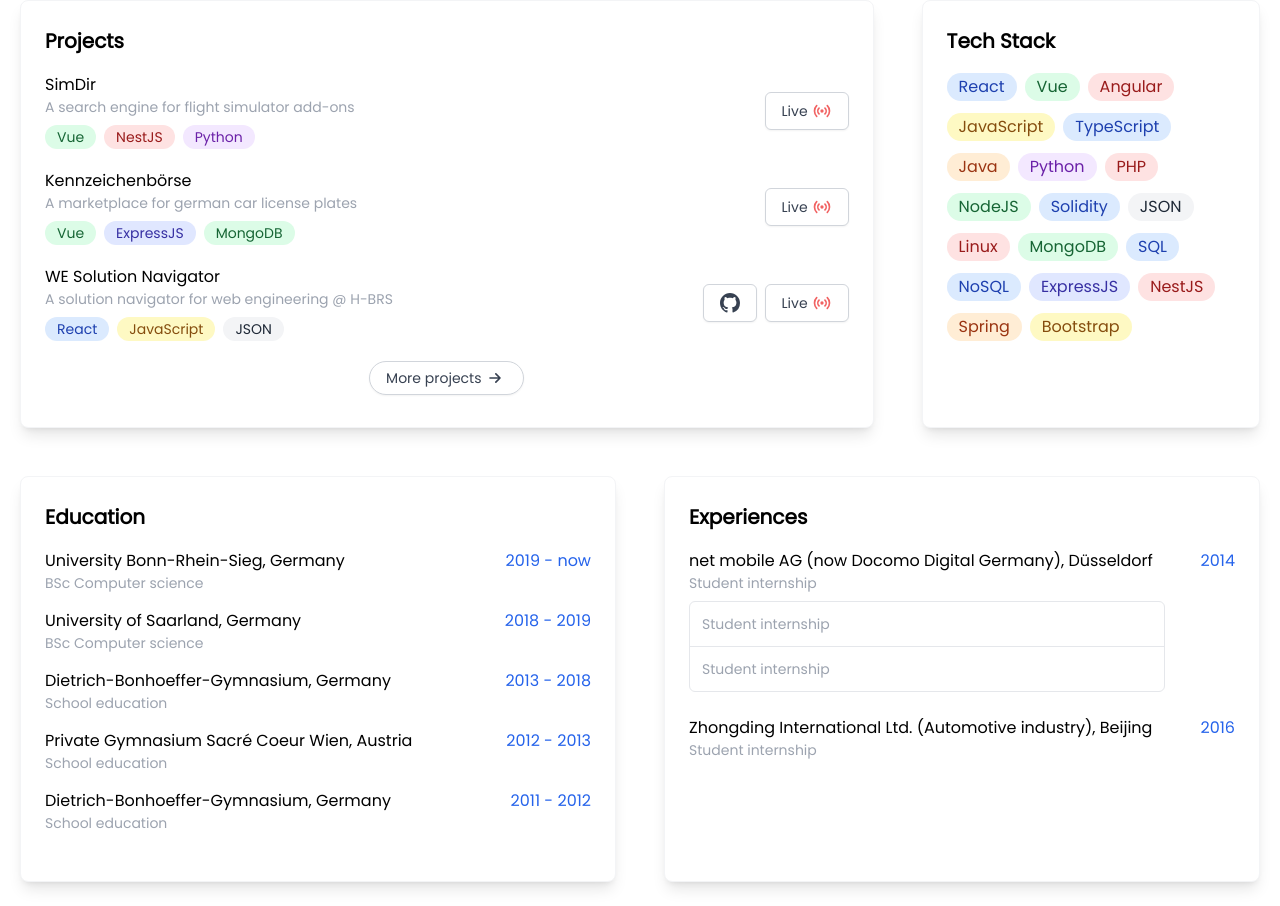
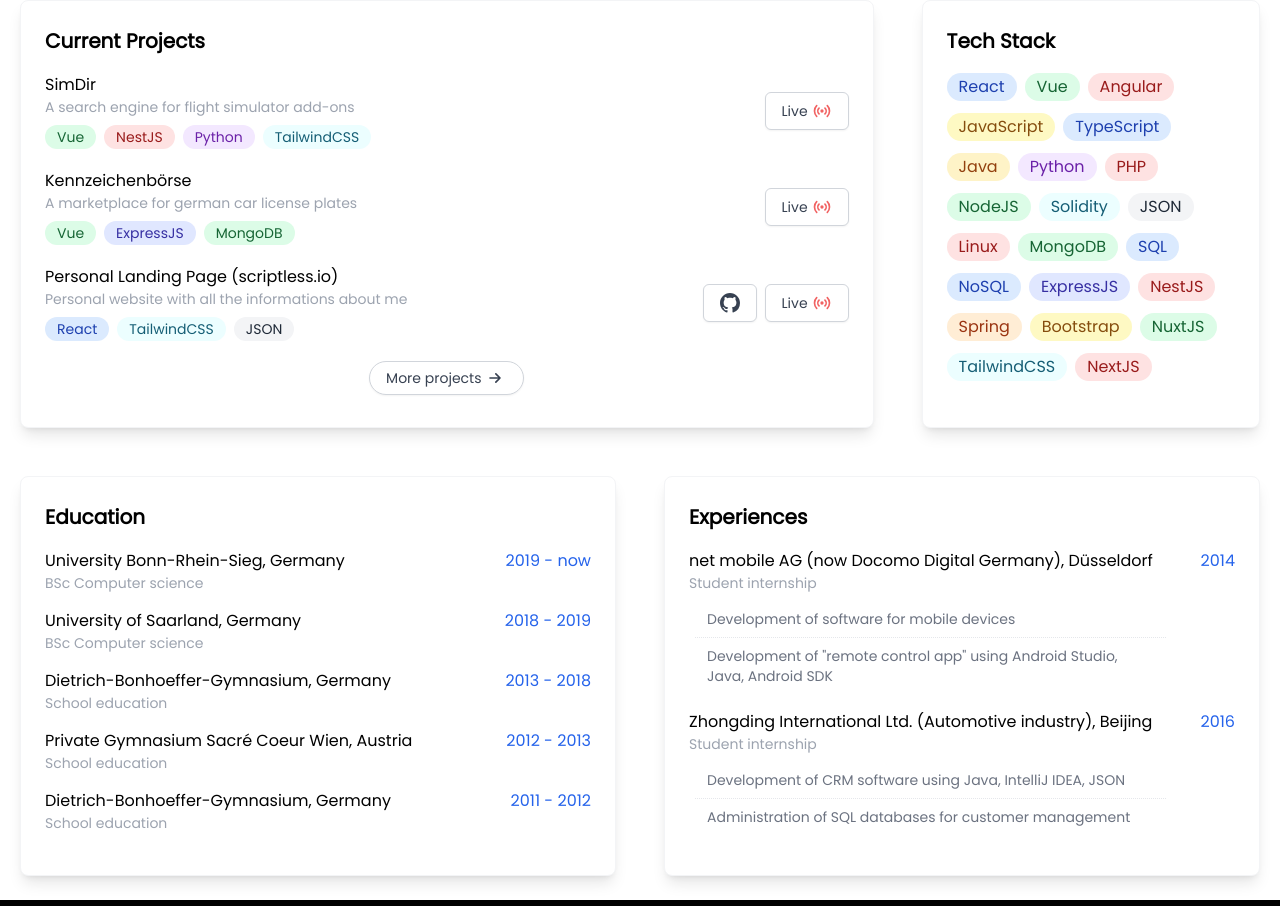
Before and after one commit to scriptless/scriptless-landing, a React (Create React App) app: page / in a window 1280 px wide. Shown: the part 320-1226 px from the top of the page. Built offline with nearby package versions, Linux system fonts and the light colour scheme.

Commit message:
Added more badge colors, added more projects and technologies

```diff
--- a/src/components/Badge.js
+++ b/src/components/Badge.js
@@ -1,6 +1,6 @@
 function Badge(props) {
   return (
-    <span class={`inline-flex items-center px-3 py-0.5 rounded-full ${props.large ? 'xl:text-base text-sm' : 'text-sm'} font-medium ${color2class(props.color)}`}>
+    <span class={`inline-flex bg- items-center px-3 py-0.5 rounded-full ${props.large ? 'xl:text-base text-sm' : 'text-sm'} font-medium ${color2class(props.color)}`}>
         {props.label}
     </span>
   )
@@ -17,6 +17,11 @@ function color2class(color) {
         case 'indigo': return 'bg-indigo-100 text-indigo-800';
         case 'purple': return 'bg-purple-100 text-purple-800';
         case 'pink': return 'bg-pink-100 text-pink-800';
+        case 'teal': return 'bg-teal-100 text-teal-800';
+        case 'sky': return 'bg-sky-100 text-sky-800';
+        case 'emerald': return 'bg-emerald-100 text-emerald-800';
+        case 'cyan': return 'bg-cyan-50 text-cyan-800';
+        case 'amber': return 'bg-amber-100 text-amber-800';
     }
     return 'bg-gray-100 text-gray-800';
 }
--- a/src/components/projects/ProjectsCard.js
+++ b/src/components/projects/CurrentProjectsCard.js
@@ -5,7 +5,7 @@ import { NavLink } from "react-router-dom";
 import Project from "./Project";
 import RoundButton from "../buttons/RoundButton";
 
-function ProjectsCard() {
+function CurrentProjectsCard() {
 
     const projects = projectsData.slice(0, 3).map((data) =>
         <div className="grid grid-flow-col gap-5">
@@ -18,7 +18,7 @@ function ProjectsCard() {
         </div>)
 
     return (
-        <Card className="md:col-span-7 dark:text-gray-200" title="Projects">
+        <Card className="md:col-span-7 dark:text-gray-200" title="Current Projects">
             <div className="flex flex-col gap-6 xl:gap-5">
                 {projects}
             </div>
@@ -34,4 +34,4 @@ function ProjectsCard() {
     )
 }
 
-export default ProjectsCard
+export default CurrentProjectsCard
--- a/src/data/projects.json
+++ b/src/data/projects.json
@@ -2,7 +2,7 @@
     {
         "name": "SimDir",
         "description": "A search engine for flight simulator add-ons",
-        "technologies": ["Vue", "NestJS", "Python"],
+        "technologies": ["Vue", "NestJS", "Python", "TailwindCSS"],
         "buttons": [
             { "type": "LIVE", "url": "https://simdir.net" }
         ]
@@ -16,27 +16,27 @@
         ]
     },
     {
+        "name": "Personal Landing Page (scriptless.io)",
+        "description": "Personal website with all the informations about me",
+        "technologies": ["React", "TailwindCSS", "JSON"],
+        "buttons": [
+            { "type": "GITHUB", "url": "https://github.com/scriptless/scriptless-landing" },
+            { "type": "LIVE", "url": "https://scriptless.io" }
+        ]
+    },
+    {
         "name": "WE Solution Navigator",
         "description": "A solution navigator for web engineering @ H-BRS",
-        "technologies": ["React", "JavaScript", "JSON"],
+        "technologies": ["React", "TailwindCSS", "JSON"],
         "buttons": [
             { "type": "GITHUB", "url": "https://github.com/scriptless/akuerf2s-we-homepage" },
             { "type": "LIVE", "url": "https://scriptless.github.io/akuerf2s-we-homepage/1/1" }
         ]
     },
     {
-        "name": "scriptless.io Personal Landing Page",
-        "description": "Personal website with all the informations about me",
-        "technologies": ["React", "JavaScript", "JSON"],
-        "buttons": [
-            { "type": "GITHUB", "url": "https://github.com/scriptless/scriptless-landing" },
-            { "type": "LIVE", "url": "https://scriptless.io" }
-        ]
-    },
-    {
         "name": "Simple Shop DApp",
         "description": "A simple shop built on the Ethereum blockchain",
-        "technologies": ["React", "Web3.js", "Solidity"],
+        "technologies": ["React", "Web3.js", "Solidity", "TailwindCSS"],
         "buttons": [
             { "type": "GITHUB", "url": "https://github.com/scriptless/simple-shop-dapp" }
         ]
@@ -66,33 +66,32 @@
         ]
     },
     {
-        "name": "WE Solution Navigato222r",
-        "description": "A so222lution navigator for web engineering @ H-BRS",
-        "technologies": ["Rea22ct", "JavaScript", "JSON"],
+        "name": "Spring Cloud Infrastructure Example",
+        "description": "A microservices infrastructure built on Spring Cloud",
+        "technologies": ["Java", "Spring", "JSON"],
         "buttons": [
-            { "type": "GITHUB", "url": "https://github.com/scriptless/akuerf2s-we-homepage" },
-            { "type": "GITHUB", "url": "https://github.com/scriptless/akuerf2s-we-homepage" },
-            { "type": "LIVE", "url": "https://scriptless.github.io/akuerf2s-we-homepage/1/1" }
+            { "type": "GITHUB", "url": "https://github.com/scriptless/spring-cloud-infrastructure" }
         ]
     },
     {
-        "name": "WE Solution Navigato222r",
-        "description": "A so222lution navigator for web engineering @ H-BRS",
-        "technologies": ["Rea22ct", "JavaScript", "JSON"],
+        "name": "Solstaker SPA",
+        "description": "A simple landing page for crypto staking",
+        "technologies": ["React", "TailwindCSS"],
         "buttons": [
-            { "type": "GITHUB", "url": "https://github.com/scriptless/akuerf2s-we-homepage" },
-            { "type": "GITHUB", "url": "https://github.com/scriptless/akuerf2s-we-homepage" },
-            { "type": "LIVE", "url": "https://scriptless.github.io/akuerf2s-we-homepage/1/1" }
+            { "type": "GITHUB", "url": "https://github.com/scriptless/solstaker-spa" },
+            { "type": "LIVE", "url": "https://scriptless.github.io/solstaker-spa" }
         ]
     },
     {
-        "name": "WE Solution Navigato222r",
-        "description": "A so222lution navigator for web engineering @ H-BRS",
-        "technologies": ["Rea22ct", "JavaScript", "JSON"],
-        "buttons": [
-            { "type": "GITHUB", "url": "https://github.com/scriptless/akuerf2s-we-homepage" },
-            { "type": "GITHUB", "url": "https://github.com/scriptless/akuerf2s-we-homepage" },
-            { "type": "LIVE", "url": "https://scriptless.github.io/akuerf2s-we-homepage/1/1" }
-        ]
+        "name": "Minecreo Landing & Userpanel",
+        "description": "A landing page and user panel for Minecreo",
+        "technologies": ["React", "NextJS", "TailwindCSS"],
+        "buttons": []
+    },
+    {
+        "name": "Calypso Payment Gateway",
+        "description": "A custom payment gateway for Calypso",
+        "technologies": ["PHP", "Laravel", "TailwindCSS"],
+        "buttons": []
     }
 ]
--- a/src/data/technologies.json
+++ b/src/data/technologies.json
@@ -4,11 +4,11 @@
     "Angular": "red",
     "JavaScript": "yellow",
     "TypeScript": "blue",
-    "Java": "orange",
+    "Java": "amber",
     "Python": "purple",
     "PHP": "red",
     "NodeJS": "green",
-    "Solidity": "blue",
+    "Solidity": "cyan",
     "JSON": "gray",
     "Linux": "red",
     "MongoDB": "green",
@@ -17,5 +17,8 @@
     "ExpressJS": "indigo",
     "NestJS": "red",
     "Spring": "orange",
-    "Bootstrap": "yellow"
+    "Bootstrap": "yellow",
+    "NuxtJS": "green",
+    "TailwindCSS": "cyan",
+    "NextJS": "red"
 }
--- a/src/pages/Home.js
+++ b/src/pages/Home.js
@@ -1,13 +1,13 @@
 import React from 'react'
 import Badge from '../components/Badge'
 import Card from '../components/Card'
-import ProjectsCard from '../components/projects/ProjectsCard'
+import CurrentProjectsCard from '../components/projects/CurrentProjectsCard'
 import technologiesData from '../data/technologies.json';
 
 function Home() {
   return (
     <div className="grid grid-cols-1 md:grid-cols-10 gap-4 md:gap-6 lg:gap-12">
-        <ProjectsCard/>
+        <CurrentProjectsCard/>
         <Card className="md:col-span-3" title="Tech Stack">
             <div className="flex flex-wrap gap-x-2 gap-y-2 xl:gap-y-3">
                 {Object.keys(technologiesData).map((technology, i) =>
@@ -16,7 +16,7 @@ function Home() {
             </div>
         </Card>
         <Card className="md:col-span-5" title="Education">
-            <div className="my-4 grid grid-cols-4 gap-4">
+            <div className="grid grid-cols-4 gap-4">
                 <div className="col-span-3">
                     <p className="dark:text-gray-200">University Bonn-Rhein-Sieg, Germany</p>
                     <p className="text-gray-400 text-sm">BSc Computer science</p>
@@ -45,16 +45,16 @@ function Home() {
             </div>
         </Card>
         <Card className="md:col-span-5" title="Experiences">
-            <div className="my-4 grid grid-cols-8 gap-4">
+            <div className="grid grid-cols-8 gap-2">
                 <div className="col-span-7">
                     <p className="dark:text-gray-200">net mobile AG (now Docomo Digital Germany), Düsseldorf</p>
                     <p className="text-gray-400 text-sm">Student internship</p>
-                    <ul role="list" class="my-2 border dark:border-slate-700 rounded-md divide-y dark:divide-slate-700">
-                        <li class="pl-3 pr-4 py-3 flex items-center justify-between text-sm">
-                            <p className="text-gray-400 text-sm">Student internship</p>
+                    <ul role="list" class="pl-1.5 my-2 divide-y dark:divide-slate-700 divide-dotted">
+                        <li class="pl-3 pr-4 py-2 flex items-center justify-between text-sm">
+                            <p className="text-gray-500 dark:text-gray-300 text-sm">Development of software for mobile devices</p>
                         </li>
-                        <li class="pl-3 pr-4 py-3 flex items-center justify-between text-sm">
-                            <p className="text-gray-400 text-sm">Student internship</p>
+                        <li class="pl-3 pr-4 py-2 flex items-center justify-between text-sm">
+                            <p className="text-gray-500 dark:text-gray-300 text-sm">Development of "remote control app" using Android Studio, Java, Android SDK</p>
                         </li>
                     </ul>
                 </div>
@@ -62,6 +62,14 @@ function Home() {
                 <div className="col-span-7">
                     <p className="dark:text-gray-200">Zhongding International Ltd. (Automotive industry), Beijing</p>
                     <p className="text-gray-400 text-sm">Student internship</p>
+                    <ul role="list" class="pl-1.5 my-2 divide-y dark:divide-slate-700 divide-dotted">
+                        <li class="pl-3 pr-4 py-2 flex items-center justify-between text-sm">
+                            <p className="text-gray-500 dark:text-gray-300 text-sm">Development of CRM software using Java, IntelliJ IDEA, JSON</p>
+                        </li>
+                        <li class="pl-3 pr-4 py-2 flex items-center justify-between text-sm">
+                            <p className="text-gray-500 dark:text-gray-300 text-sm">Administration of SQL databases for customer management</p>
+                        </li>
+                    </ul>
                 </div>
                 <p className="text-right text-blue-600 dark:text-blue-400 font-light">2016</p>
             </div>
--- a/src/pages/Projects.js
+++ b/src/pages/Projects.js
@@ -28,7 +28,7 @@ function Projects() {
                 </RoundButton>
                 <p className="font-semibold text-xl leading-8 dark:text-gray-200">All Projects</p>
             </div>
-            <div className="grid grid-cols-1 md:grid-cols-2 gap-5 md:gap-8">
+            <div className="grid grid-cols-1 md:grid-cols-2 gap-2">
                 {projects}
             </div>
         </>
```
